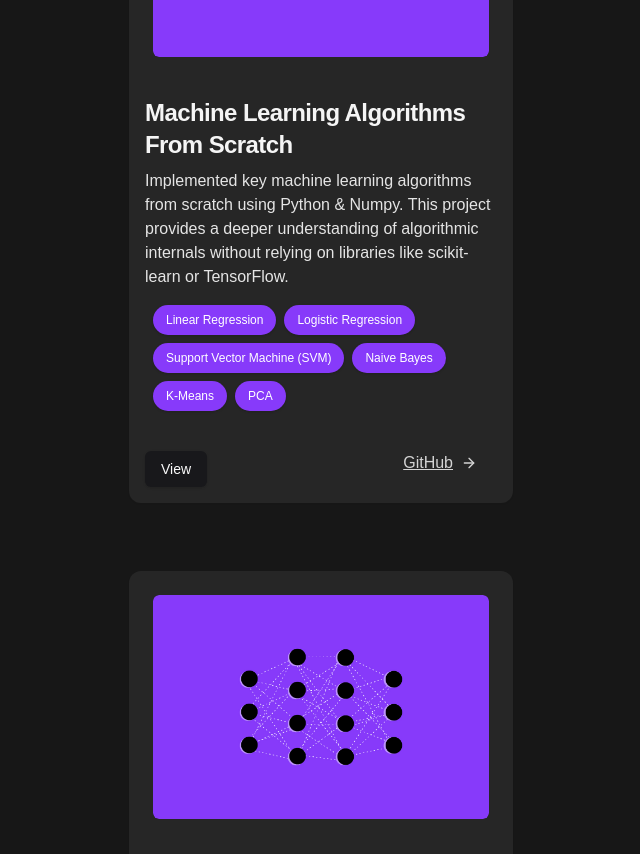
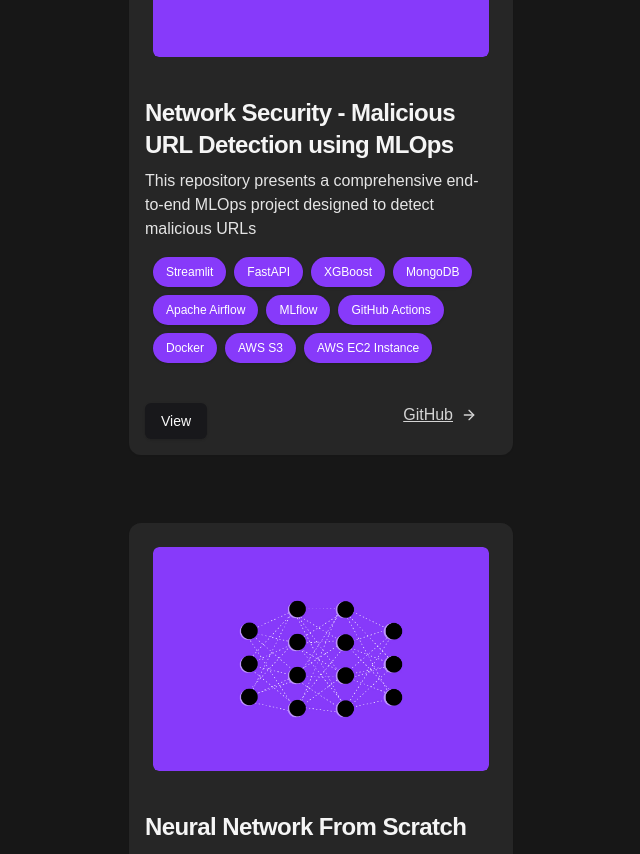
Before and after one commit to Mayankpratapsingh022/mayank-ml-portfolio, a Next.js app: page / in a window 1280 px wide. Shown: the part 1763-2617 px from the top of the page, without its empty margins (319-959 px from the left). Built offline with nearby package versions, Linux system fonts and the light colour scheme.

Commit message:
Update page.tsx

```diff
--- a/app/component/projects/page.tsx
+++ b/app/component/projects/page.tsx
@@ -14,9 +14,18 @@ const CardGrid: React.FC = () => {
       imageSrc: "/customer_pipeline.jpg",
     },
     {
-      title: "Machine Learning Algorithms From Scratch",
-      paragraph: "Implemented key machine learning algorithms from scratch using Python & Numpy. This project provides a deeper understanding of algorithmic internals without relying on libraries like scikit-learn or TensorFlow.",
-      techStack: ["Linear Regression", "Logistic Regression", "Support Vector Machine (SVM)", "Naive Bayes", "K-Means", "PCA"],
+      title: "Network Security - Malicious URL Detection using MLOps",
+      paragraph: "This repository presents a comprehensive end-to-end MLOps project designed to detect malicious URLs",
+      techStack: [  "Streamlit",
+        "FastAPI",
+        "XGBoost",
+        "MongoDB",
+        "Apache Airflow",
+        "MLflow",
+        "GitHub Actions",
+        "Docker",
+        "AWS S3",
+        "AWS EC2 Instance"],
       viewUrl: "https://github.com/Mayankpratapsingh022/ML_from_Scratch",
       githubUrl: "https://github.com/Mayankpratapsingh022/ML_from_Scratch",
       imageSrc: "/Ml_from_S.png", // Add imageSrc here
@@ -25,8 +34,8 @@ const CardGrid: React.FC = () => {
       title: "Neural Network From Scratch",
       paragraph: "Implemented a neural network from scratch using Python and Numpy. This project explores how neural networks work at a fundamental level without relying on frameworks like TensorFlow or PyTorch.",
       techStack: ["Python", "Numpy", "Backpropagation", "Gradient Descent", "Activation Functions"],
-      viewUrl: "https://github.com/Mayankpratapsingh022/Neural_Network_from_Scratch",
-      githubUrl: "https://github.com/Mayankpratapsingh022/Neural_Network_from_Scratch",
+      viewUrl: "https://github.com/Mayankpratapsingh022/Network_Security",
+      githubUrl: "https://github.com/Mayankpratapsingh022/Network_Security",
       imageSrc: "/neural_net.jpg",
     },
 
```
